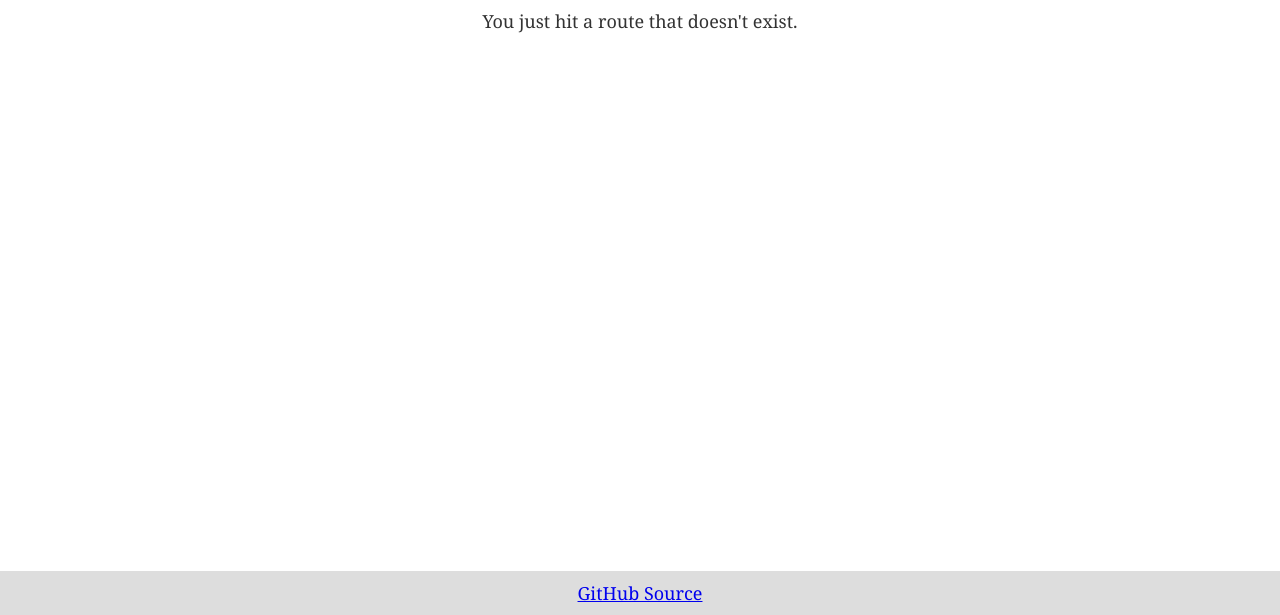
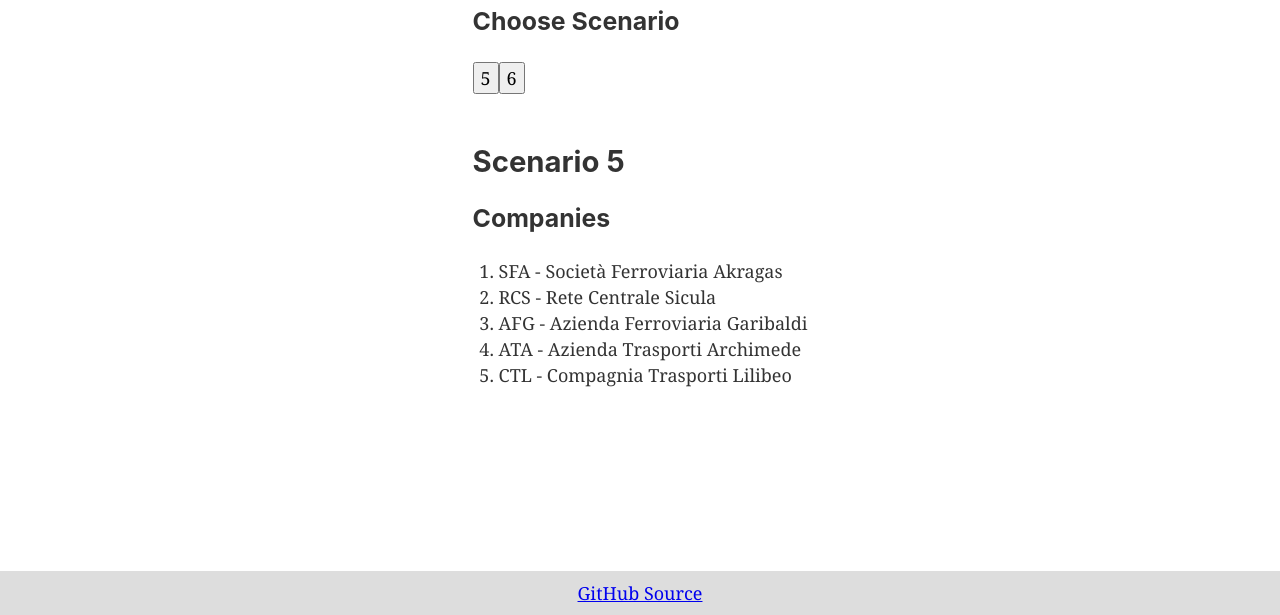
Before and after one commit to 18xx/union-station, a Gatsby site: page /random/1849 in a window 1280 px wide. Before the commit this address had no page. Shown: the part 185-800 px from the top of the page. Built offline with nearby package versions, Linux system fonts and the light colour scheme; Gatsby itself is replaced by a stand-in of ours.

Commit message:
Add 1849
1849 has two scenarios with company order randomized.

```diff
--- a/src/pages/index.tsx
+++ b/src/pages/index.tsx
@@ -11,6 +11,7 @@ const IndexPage: React.SFC = () => (
       <li><Link to="/random/1822plus/">1822+</Link></li>
       <li><Link to="/random/1822ca/">1822CA</Link></li>
       <li><Link to="/random/1846/">1846</Link></li>
+      <li><Link to="/random/1849/">1849</Link></li>
       <li><Link to="/random/1862ea/">1862: Railway Mania in Eastern Counties</Link></li>
       <li><Link to="/random/18nw/">18NW: Railroading in the "Great Northwest"</Link></li>
     </ul>
--- /dev/null
+++ b/src/pages/random/1849.tsx
@@ -0,0 +1,46 @@
+import range from 'lodash.range';
+import sampleSize from 'lodash.samplesize';
+import React, { useState } from 'react';
+
+import Layout from '../../components/layout';
+import OrderedList from '../../components/ordered_list';
+
+const Page: React.SFC = () => {
+  const [scenario, setScenario] = useState(5);
+
+  const onClick: (n: number) => () => void = n => () => setScenario(n);
+
+  const ScenarioSelector: React.SFC = () => (
+    <>
+      {range(5, 7).map(n => (
+        <button key={n} onClick={onClick(n)}>
+          {n}
+        </button>
+      ))}
+    </>
+  );
+
+  const companies: readonly string[] = sampleSize([
+    "AFG - Azienda Ferroviaria Garibaldi",
+    "ATA - Azienda Trasporti Archimede",
+    "CTL - Compagnia Trasporti Lilibeo",
+    "IFT - Impresa Ferroviaria Trinacria",
+    "RCS - Rete Centrale Sicula",
+    "SFA - Società Ferroviaria Akragas",
+  ], scenario);
+
+  return <Layout>
+    <h1>1849</h1>
+    <p>
+      <h3>Choose Scenario</h3>
+      <ScenarioSelector />
+    </p>
+    <br />
+
+    <h2>Scenario {scenario}</h2>
+
+    <OrderedList heading='Companies' list={companies} />
+  </Layout>
+}
+
+export default Page;
```
